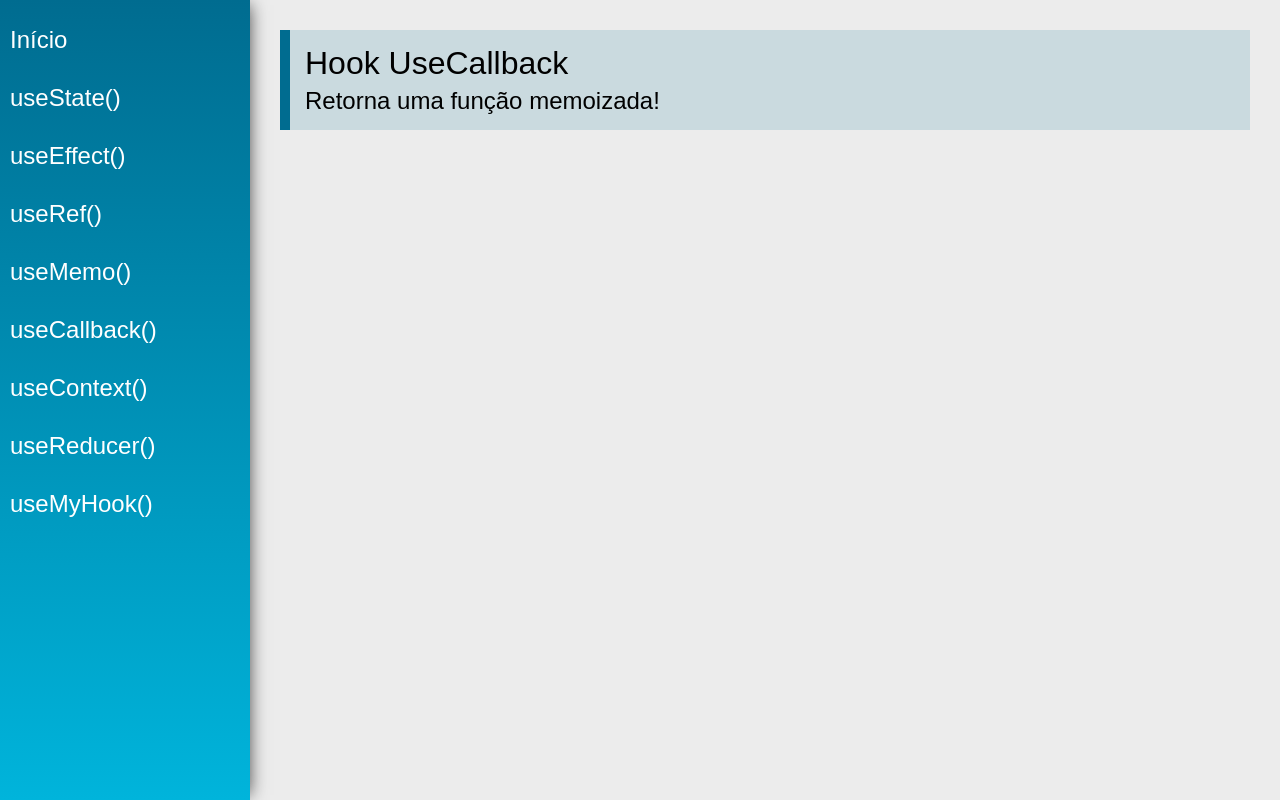
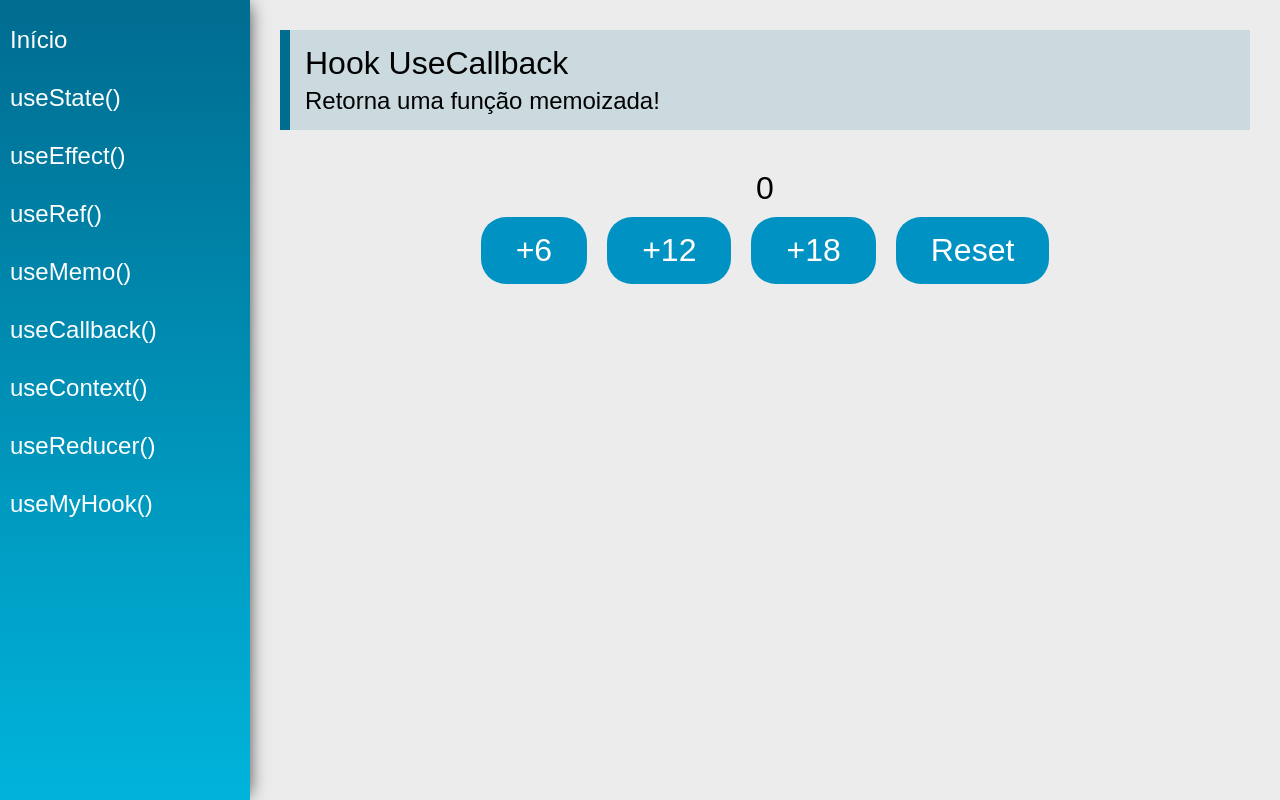
Before and after one commit to anacperdigao/Exercicios-React-Hooks, a React (Create React App) app: page /useCallback in a window 1280 px wide. Built offline with nearby package versions, Linux system fonts and the light colour scheme.

Commit message:
Exercicio de useCallback

```diff
--- a/src/views/examples/UseCallback.jsx
+++ b/src/views/examples/UseCallback.jsx
@@ -1,13 +1,37 @@
-import React from 'react'
+import React, { useState } from 'react'
 import PageTitle from '../../components/layout/PageTitle'
 
 const UseCallback = (props) => {
+
+    const [count, setCount] = useState(0)
+
+    const addValue = (number) => {
+        setCount(count + number)
+    }
+
+    const resetValue = () => {
+        setCount(0)
+    }
+
+    // Até aqui Ok, o que eu vou fazer é tirar toda a div de botoes e criar um novo componente chamado:
+    // UseCallbackButtons
+
     return (
         <div className="UseCallback">
             <PageTitle
                 title="Hook UseCallback"
                 subtitle="Retorna uma função memoizada!"
             />
+
+            <div className="center">
+                <span className="text">{count}</span>
+                <div>
+                    <button className="btn" onClick={() => addValue(6)}>+6</button>
+                    <button className="btn" onClick={() => addValue(12)}>+12</button>
+                    <button className="btn" onClick={() => addValue(18)}>+18</button>
+                    <button className="btn" onClick={() => resetValue()}>Reset</button>
+                </div>
+            </div>
         </div>
     )
 }
```
